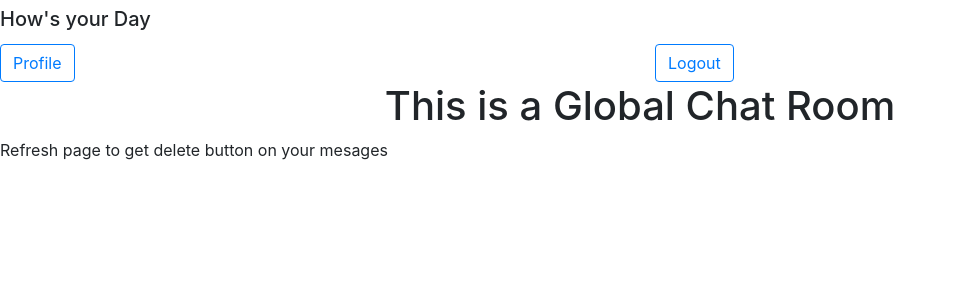
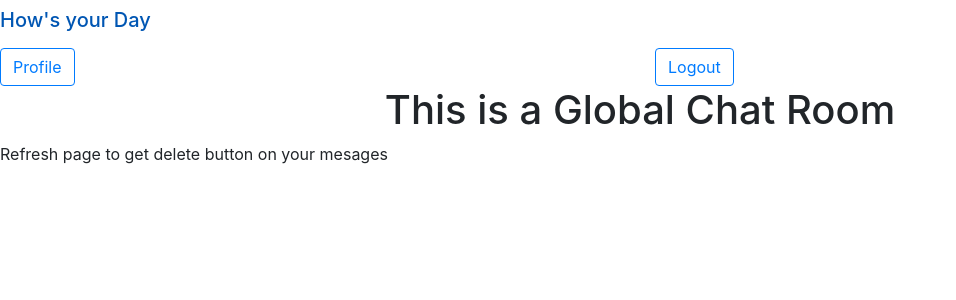
Before and after one commit to codekushi/howsyourday, a Flask app: template templates/chat.html in a window 1280 px wide. Shown: the top 300 px of the page, without its empty margins (0-956 px from the left). Run offline with Flask 2, Linux system fonts and the light colour scheme; the template is opened without the code that fills it, so the values that code supplies are empty; parts of the project's set-up code (start-up, migrations or seed data) failed here and were passed over; some libraries are stand-ins or nearby versions.

Commit message:
updated templates

```diff
--- a/templates/chat.html
+++ b/templates/chat.html
@@ -23,7 +23,7 @@ document.addEventListener('DOMContentLoaded', () => {
 </head>
 <body>
 <nav>
-<h3><a class="navbar-brand">How's your Day</a></h3>
+<a href="/"><h3 class="navbar-brand">How's your Day</h3></a>
 <div class="row">
 <div class="col">
 <a href="user"><button type="submit" class="btn btn-outline-primary">Profile</button></a>
--- a/templates/post.html
+++ b/templates/post.html
@@ -12,7 +12,7 @@
 </head>
 <body>
 <nav class="navbar navbar-light bg-light">
-<h3><a class="navbar-brand">How's your Day</a></h3>
+<a href="/"><h3 class="navbar-brand">How's your Day</h3></a>
 <a href="{{ url_for('posts') }}"><button type="submit" class="btn btn-outline-primary">Posts</button></a>
 </nav>
 <div class="container" style="width: 100%;">
--- a/templates/posts.html
+++ b/templates/posts.html
@@ -11,7 +11,7 @@
 </head>
 <body>
 <nav class="navbar navbar-light bg-light">
-<h3><a class="navbar-brand">How's your Day</a></h3>
+<a href="/"><h3 class="navbar-brand">How's your Day</h3></a>
 <div class="row">
 <div class="col">
 <a href="write"><button type="submit" class="btn btn-outline-primary">Write</button></a>
--- a/templates/write.html
+++ b/templates/write.html
@@ -29,7 +29,7 @@
 </head>
 <body>
 <nav class="navbar navbar-light bg-light">
-<h3><a class="navbar-brand">How's your Day</a></h3>
+<a href="/"><h3 class="navbar-brand">How's your Day</h3></a>
 <div class="row">
 <div class="col">
 <a href="posts"><button type="submit" class="btn btn-outline-primary">Posts</button></a>
```
